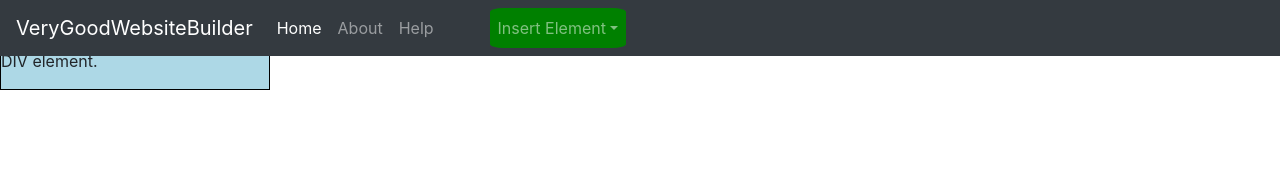
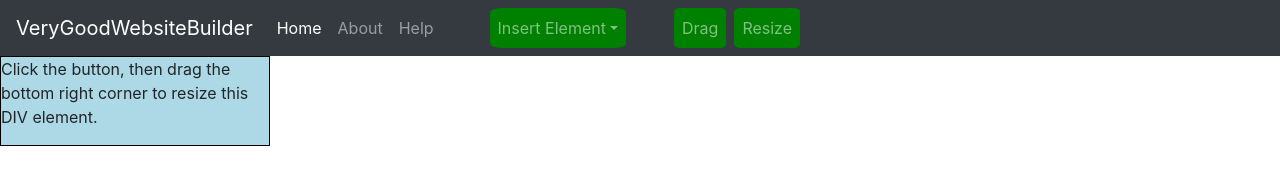
Before and after one commit to Calvin-Lu/website-builder, a plain HTML site: page frontend-website-builder/index.html in a window 1280 px wide. Drawn offline with nearby package versions, Linux system fonts and the light colour scheme.

Commit message:
Added temporary drag/remove buttons to navbar

```diff
--- a/frontend-website-builder/index.css
+++ b/frontend-website-builder/index.css
@@ -38,7 +38,7 @@ body {
 
 }
 
-#insert-element-dropdown {
+.my-navbar-button {
     background-color:green;
     border-radius:10%;
 }
--- a/frontend-website-builder/index.html
+++ b/frontend-website-builder/index.html
@@ -9,10 +9,6 @@
     <script src="index.js"></script>
 </head>
 <body>
-
-    <div id="resize-test2">
-        <p>Click the button, then drag the bottom right corner to resize this DIV element.</p>
-    </div>
     <div id="bootstrap-override">
 
         <!-- Navigation bar-->
@@ -32,7 +28,7 @@
                     <li class="nav-item active"><a class="nav-link" href="#">Home</a></li>
                     <li class="nav-item"><a class="nav-link" href="#">About</a></li>
                     <li class="nav-item mr-5"><a class="nav-link" href="#">Help</a></li>
-                    <li class="nav-item dropdown" id="insert-element-dropdown">
+                    <li class="nav-item dropdown my-navbar-button" id="insert-element-dropdown">
                         <a class="nav-link dropdown-toggle" href="#" data-toggle="dropdown">Insert Element</a>
                         <ul class="dropdown-menu">
                             <li><a class="dropdown-item" href="#">Paragraph/Text</a></li>
@@ -41,6 +37,12 @@
                             <li><a class="dropdown-item" href="#">User Input Field</a></li>
                         </ul>
                     </li>
+                    <li class="nav-item my-navbar-button ml-5" id="drag-element-button">
+                        <a class="nav-link">Drag</a>
+                    </li>
+                    <li class="nav-item my-navbar-button ml-2" id="resize-element-button">
+                        <a class="nav-link">Resize</a>
+                    </li>
                 </ul>
 
 
@@ -48,6 +50,10 @@
         </nav>
 
         <div id="main-canvas">
+
+            <div id="resize-test2">
+                <p>Click the button, then drag the bottom right corner to resize this DIV element.</p>
+             </div>
             <!--
             <button type="button" class="btn btn-primary" id="add-text-button">Add Text Field</button>
             -->
```
